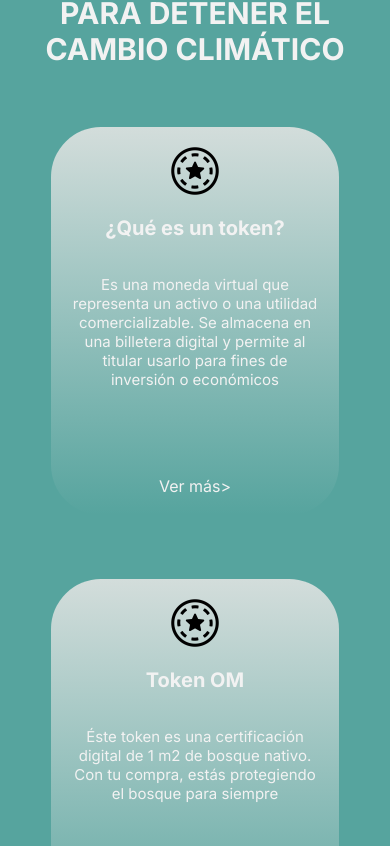
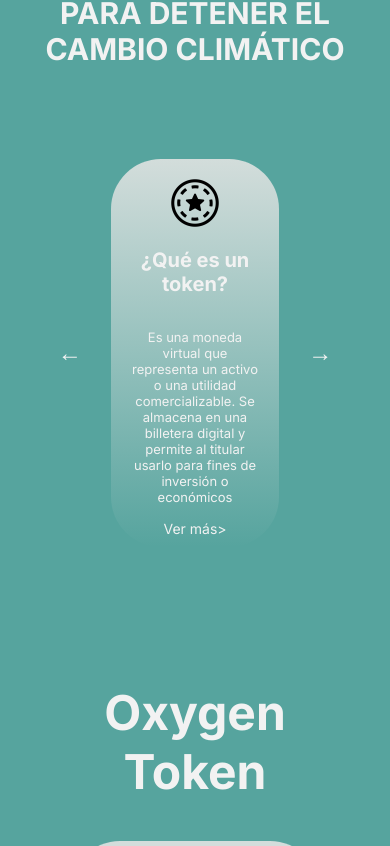
Before and after one commit to oxygentoken-org/oxygen-token, a Next.js app: page / in a window 390 px wide. Shown: the part 2778-3624 px from the top of the page. Built offline with nearby package versions, Linux system fonts and the light colour scheme.

Commit message:
[COMPONENTES] Implementacion de Slider para mobile

```diff
--- a/pages/home/MainPage.js
+++ b/pages/home/MainPage.js
@@ -7,7 +7,7 @@ import "../../src/app/styles/mainpage.css"
 import imgServicio1 from "../../public/assets/images/imgServicio1.png"
 import imgServicio2 from "../../public/assets/images/imgServicio2.png"
 import imgServicio3 from "../../public/assets/images/imgServicio3.png"
-import { useState } from "react";
+import { useState, useEffect } from "react";
 import Image from "next/image";
 import "../../src/app/globals.css";
 import CardService from "@/app/components/CardService";
@@ -15,11 +15,46 @@ import bdbLogo from "../../public/assets/logos/BdBLogo.png";
 import chronosPayLogo from "../../public/assets/logos/chronosPayLogo.png"
 import finguruLogo from "../../public/assets/logos/finguruLogo.png"
 import tokenIcon from "../../public/assets/logos/tokenIcon.png"
-
+import Slider from "@/app/components/Slider";
 
 
 
 const MainPage = () => {
+
+    const [isMobileView, setIsMobileView] = useState(false);
+
+    useEffect(() => {
+      const handleResize = () => {
+        const screenWidth = window.innerWidth;
+        const mobileThreshold = 650; // Valor de ancho para considerar la vista como móvil
+
+        setIsMobileView(screenWidth < mobileThreshold);
+      };
+
+      handleResize(); // Verificar inicialmente el tamaño de la ventana
+
+      window.addEventListener("resize", handleResize);
+      return () => {
+        window.removeEventListener("resize", handleResize); // Limpiar el listener al desmontar el componente
+      };
+    }, []);
+const tokensEmitidos = [
+    {
+      logo: tokenIcon,
+      title: "¿Qué es un token?",
+      text: "Es una moneda virtual que representa un activo o una utilidad comercializable. Se almacena en una billetera digital y permite al titular usarlo para fines de inversión o económicos",
+    },
+    {
+      logo: tokenIcon,
+      title: "Token OM",
+      text: "Éste token es una certificación digital de 1 m2 de bosque nativo. Con tu compra, estás protegiendo el bosque para siempre",
+    },
+    {
+      logo: tokenIcon,
+      title: "Token OC",
+      text: "Día a día, los árboles absorbe el carbono de la atmósfera que emitimos como humanos. Medimos cuánto carbone absorbe tu (OM) y te entregamos este token (C) como certificación digital de Bonos de Carbono",
+    },
+  ];
     const [isFlipped, setIsFlipped] = useState(false);
 
     const handleFlip = () => {
@@ -89,22 +124,26 @@ const MainPage = () => {
             <h2>TOKENS EMITIDOS</h2>
             <h1>LOS ÁRBOLES SON LA MEJOR TECNOLOGÍA <br/> PARA DETENER EL CAMBIO CLIMÁTICO</h1>
             <div className="tokenContainer">
-                <TokenEmitido
-                    logo={tokenIcon}
-                    title="¿Qué es un token?"
-                    text="Es una moneda virtual que representa un activo o una utilidad comercializable. Se almacena en una billetera digital y permite al titular usarlo para fines de inversión o económicos"/>
-                <TokenEmitido
-                    logo={tokenIcon}
-                    title="Token OM"
-                    text="Éste token es una certificación digital de 1 m2 de bosque nativo. Con tu compra, estás protegiendo el bosque para siempre"/>
-                <TokenEmitido
-                    logo={tokenIcon}
-                    title="Token OC"
-                    text="Día a día, los árboles absorbe el carbono de la atmósfera que emitimos como humanos. Medimos cuánto carbone absorbe tu (OM) y te entregamos este token (C) como certificación digital de Bonos de Carbono"/>
-
-
-            </div>
-
+      {isMobileView ? (
+        <Slider proyectos={tokensEmitidos.map((token, index) => (
+          <TokenEmitido
+            key={index}
+            logo={token.logo}
+            title={token.title}
+            text={token.text}
+          />
+        ))} />
+      ) : (
+        tokensEmitidos.map((token, index) => (
+          <TokenEmitido
+            key={index}
+            logo={token.logo}
+            title={token.title}
+            text={token.text}
+          />
+        ))
+      )}
+    </div>
 
         </section>
         <section className="tokensHome">
--- /dev/null
+++ b/src/app/components/Slider.js
@@ -0,0 +1,36 @@
+import React, { useState } from "react";
+import "../styles/slider.css"
+
+function Slider(props) {
+  const [currentIndex, setCurrentIndex] = useState(0);
+
+  const proyectos = props.proyectos;
+
+  const handlePrev = () => {
+    setCurrentIndex(
+      currentIndex === 0 ? proyectos.length - 1 : currentIndex - 1
+    );
+  };
+
+  const handleNext = () => {
+    setCurrentIndex(
+      currentIndex === proyectos.length - 1 ? 0 : currentIndex + 1
+    );
+  };
+
+  return proyectos.length > 0 ? (
+    <div className="slider">
+      <button className="prev" onClick={handlePrev}>
+        ←
+      </button>
+      {proyectos[currentIndex]}
+      <button className="next" onClick={handleNext}>
+        →
+      </button>
+    </div>
+  ) : (
+    <h2>No hay nada para mostrar... por ahora</h2>
+  );
+}
+
+export default Slider;
--- /dev/null
+++ b/src/app/styles/slider.css
@@ -0,0 +1,42 @@
+.slider {
+    display: flex;
+    width: 300px;
+    height: auto;
+    align-items: center;
+    justify-content: center;
+    padding: 2em;
+  }
+
+.slider h2{
+    font-size: 18px;
+}
+.slider p{
+    font-size: 13px;
+}
+
+.slider a{
+    font-size: 14px;
+}
+  .prev,
+  .next {
+    background: var(--dark-green);
+    border: none;
+    padding: 0.2rem 0.8rem;
+    border-radius: 0.25rem;
+    font-size: 1.5rem;
+    cursor: pointer;
+    color: var(--white);
+  }
+  .prev:hover,
+  .next:hover {
+    cursor:pointer;
+    background-color: var(--grey);
+  }
+
+  .prev {
+    margin-right: 1rem;
+  }
+
+  .next {
+    margin-left: 1rem;
+  }
```
